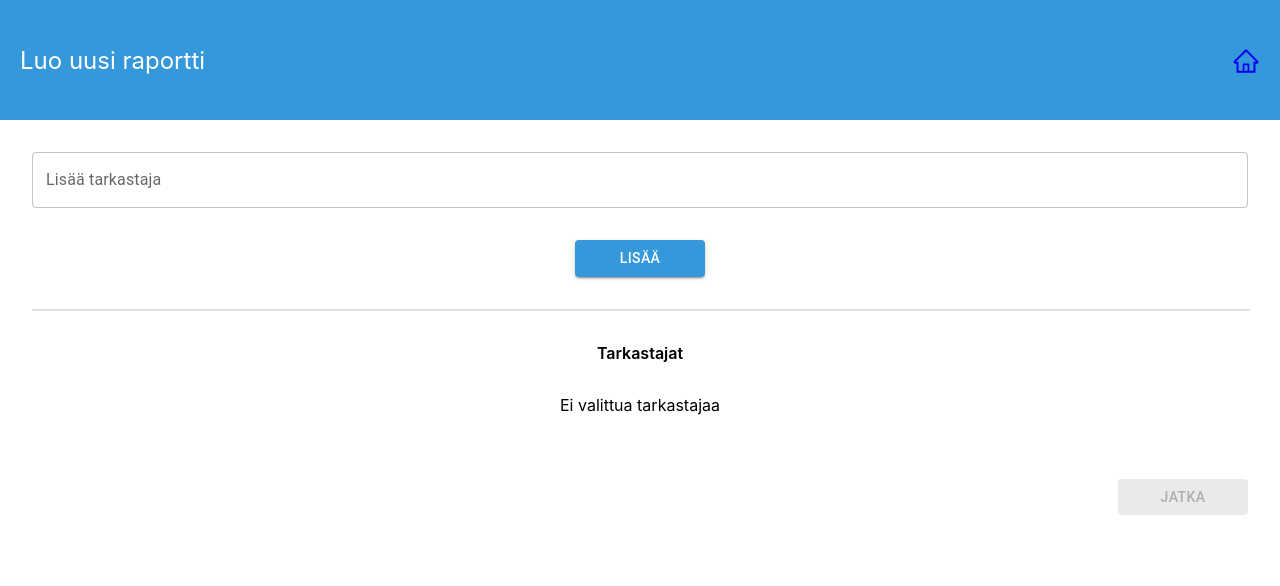
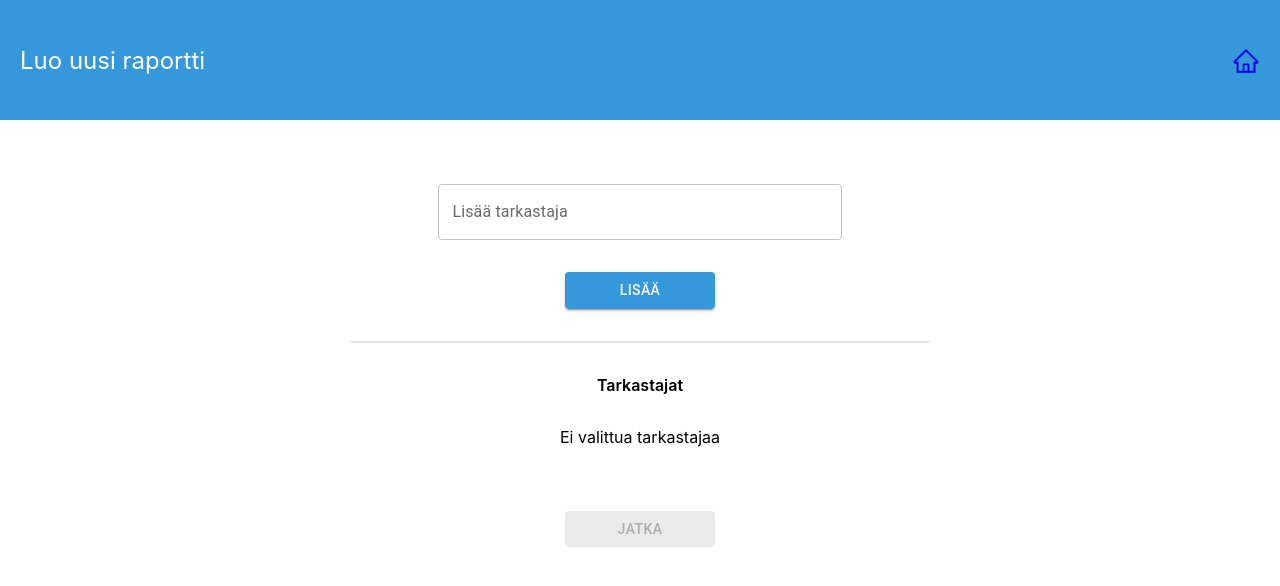
Before and after one commit to Saanah/Elmeri, a React (Create React App) app: page /luo_uusi_raportti in a window 1280 px wide. Shown: the top 586 px of the page. Built offline with nearby package versions, Linux system fonts and the light colour scheme.

Commit message:
muutettu CreateNewRaport tietokoneelle skaalautuvaksi

```diff
--- a/src/components/CreateNewRaport.css
+++ b/src/components/CreateNewRaport.css
@@ -1,3 +1,5 @@
+/* Mobiilin css */
+
 .CreateNewRaport-container{
     display: flex;
     flex-direction: column;
@@ -10,7 +12,7 @@
     width: 130px;
   }
   .CreateNewRaport-container Button:last-child{
-    align-self:flex-end;
+    align-self: center;
   }
 
   .CreateNewRaport-items{
@@ -19,14 +21,16 @@
 
   .Observers {
     display: flex;
+    flex-wrap: wrap;
     align-items: center;
     justify-content: space-between;
     width: 70%;
-    height: 40px;
+    min-height: 40px;
     padding: 0.5rem;
     margin: 10px auto;
     border-radius: 0.4rem;
     background-color: #f4f4f4;
+    word-break: break-all;
   }
 
   .Observers span {
@@ -68,3 +72,31 @@
     width: 100%;
     margin-top: 0.8rem;
   }
+
+/* Tietokoneen css */
+@media screen and (min-width: 820px) {
+  .CreateNewRaport-container {
+    padding: 4rem;
+  }
+
+  .CreateNewRaport-items{
+    width: 35%;
+  }
+
+  .Observers {
+    width: 20%;
+    flex-wrap: wrap;
+  }
+
+  .CreateNewRaport-container .MuiButton-root {
+    width: 150px;
+  }
+
+  .CreateNewRaport-container hr {
+
+    border: 1px solid #e0e0e0;
+    width: 50%;
+    margin-top: 1rem;
+    margin-bottom: 1rem;
+  }
+}
```
